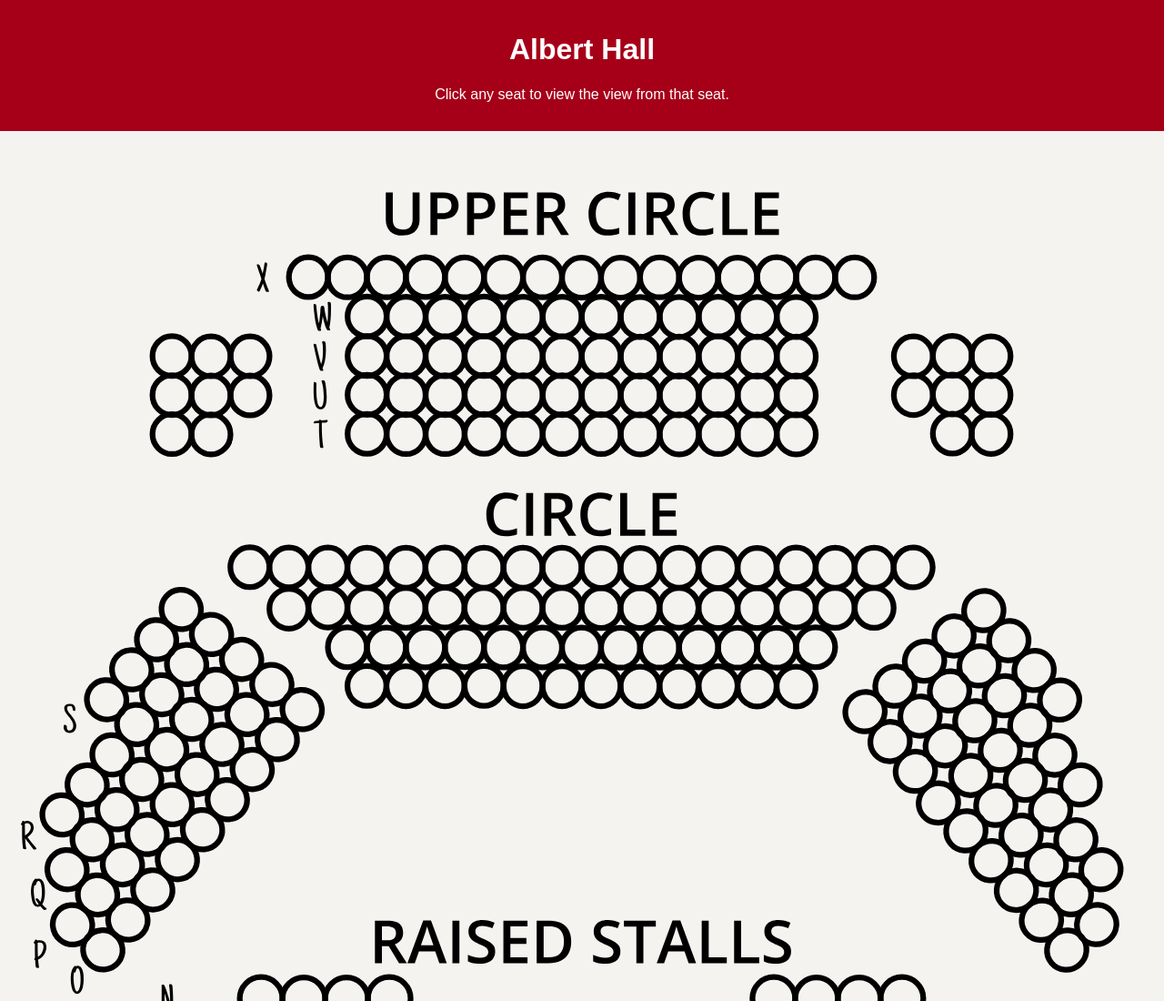
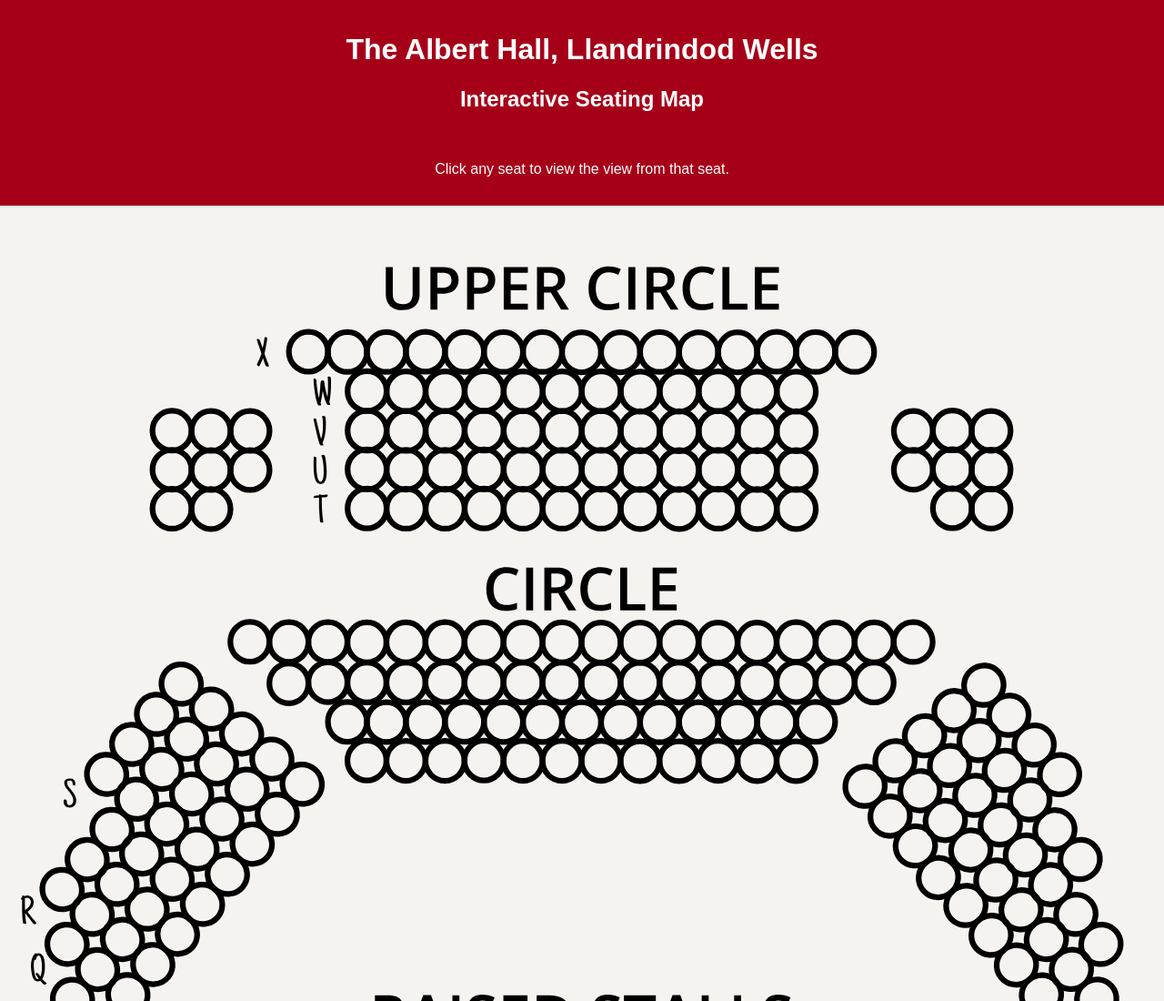
Before and after one commit to thealberthalllw/interactive-seat-map, a plain HTML site: page index.html in a window 1280 px wide. Shown: the top 1100 px of the page at 91% size. Drawn offline with Linux system fonts and the light colour scheme.

Commit message:
Update title and header for Albert Hall page

```diff
--- a/index.html
+++ b/index.html
@@ -3,14 +3,16 @@
 <head>
     <meta charset="UTF-8">
     <meta name="viewport" content="width=device-width, initial-scale=1.0">
-    <title>Albert Hall - View From Your Seat</title>
+    <title>The Albert Hall - View From Your Seat</title>
 
     <link rel="stylesheet" href="style.css">
 </head>
 <body>
 
 <header>
-    <h1>Albert Hall</h1>
+    <h1>The Albert Hall, Llandrindod Wells</h1>
+    <h2>Interactive Seating Map</h2>
+    <br/>
     <p>Click any seat to view the view from that seat.</p>
 </header>
 
```
